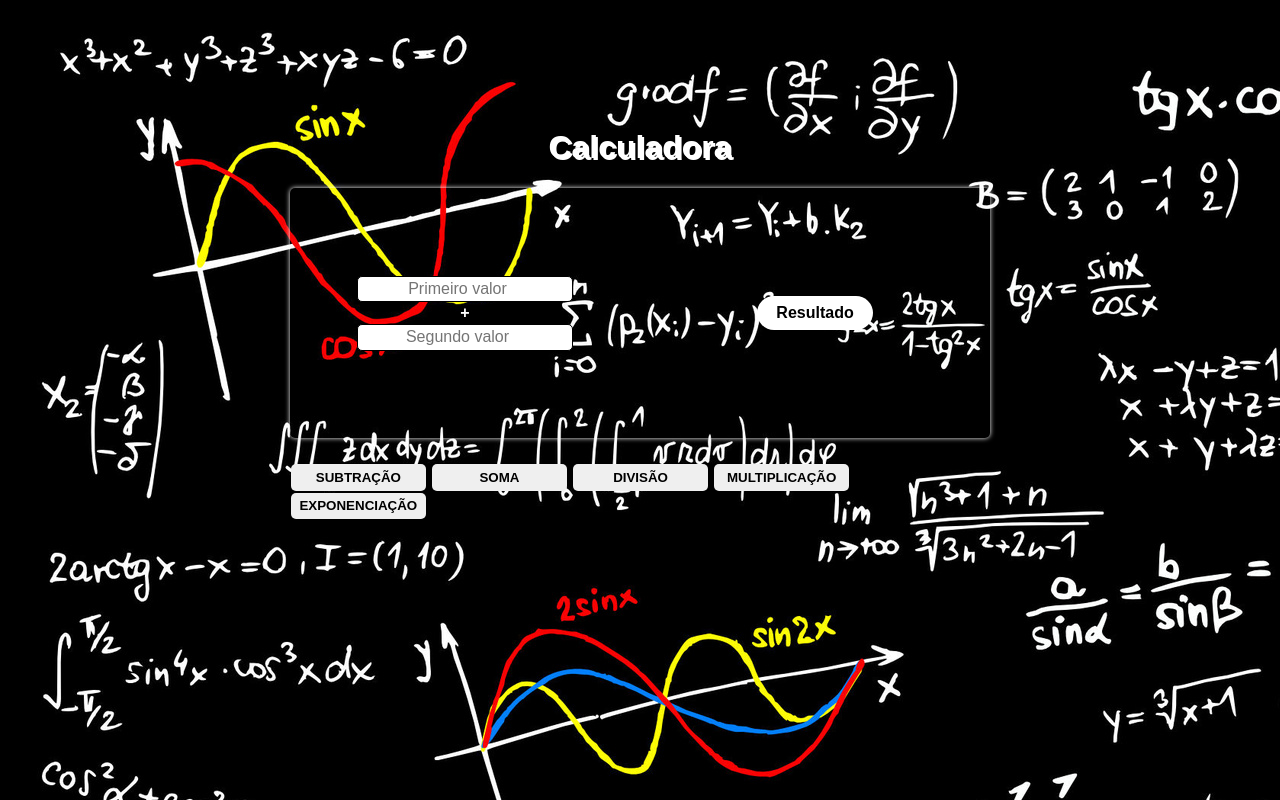
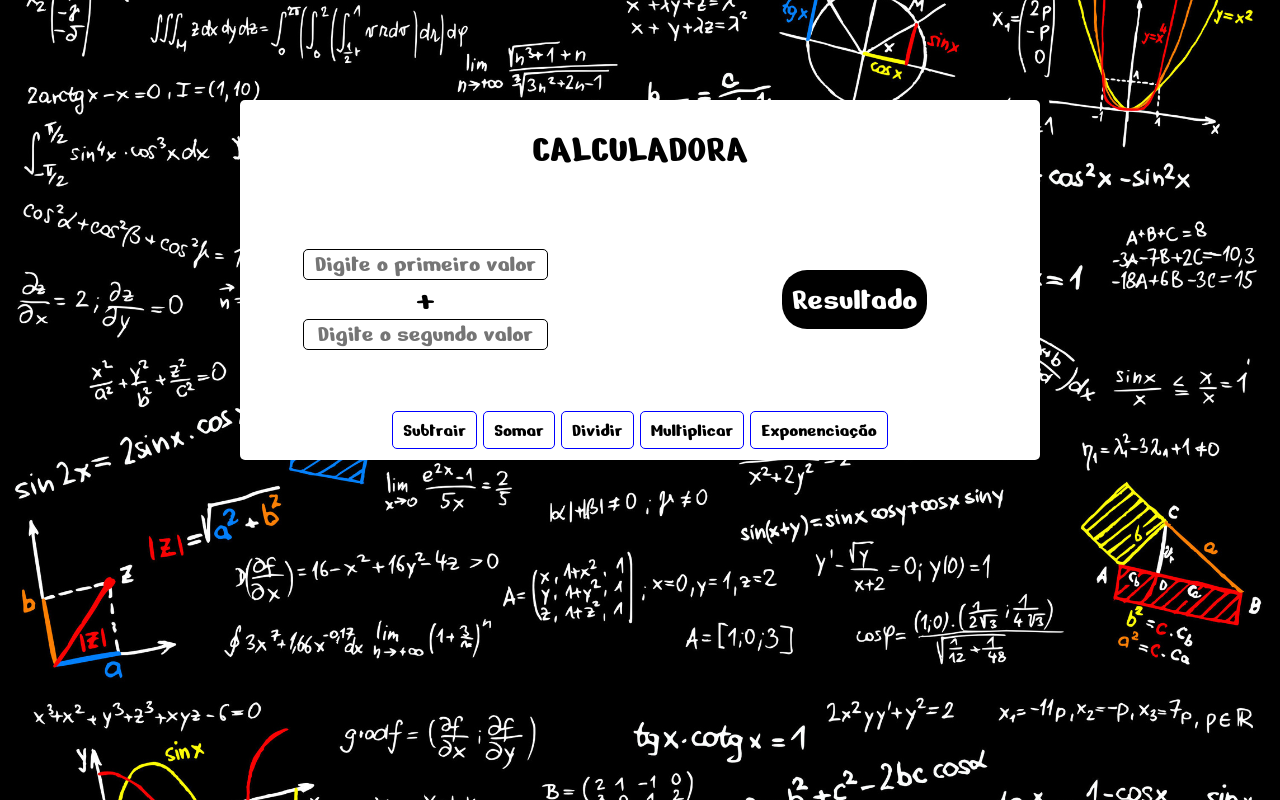
Before and after one commit to SirDnx/front-end-evolution, a plain HTML site: page calculadora/index.html in a window 1280 px wide. Drawn offline with Linux system fonts and the light colour scheme.

Commit message:
Calculadora, código e aparência refatorados

```diff
--- /dev/null
+++ b/calculadora/css/style.css
@@ -0,0 +1,117 @@
+@charset "UTF-8";
+
+@import url('https://fonts.googleapis.com/css2?family=Nerko+One&display=swap');
+
+:root{
+    --fonte: 'Nerko One', cursive;
+    --cor-hover: rgb(72, 235, 72);
+}
+
+*{
+    margin: 0px;
+    padding: 0px;
+    box-sizing: border-box;
+    font-family: var(--fonte);
+    font-weight: lighter;
+}
+
+body{
+    background-image: url(../img/fundo.jpg);
+    background-size: cover;
+    background-repeat: repeat-y;
+    background-position: center;
+}
+
+#caixa-principal{
+    background-color: white;
+    margin: auto;
+    max-width: 800px;
+    text-align: center;
+    border-radius: 5px;
+    margin-top: 100px;
+    padding: 10px;
+}
+
+header{
+    width: 100%;
+}
+
+h1{
+    font-size: 2.5em;
+    display: inline-block;
+    color: rgb(0, 0, 0);
+    padding: 15px;
+}
+
+main{
+    width: 100%;
+    display: flex;
+    justify-content: space-between;
+}
+
+#caixa-inputs{
+    width: 45%;
+    display: inline-block;
+    padding: 10px;
+    margin: 50px 0px;
+}
+
+div > input{
+    font-size: 1.5em;
+    text-align: center;
+    border-radius: 5px;
+    border: 1px solid black;
+    outline: 0;
+}
+
+#sinal{
+    font-size: 2em;
+    color: black;
+}
+
+#resultado{
+    width: 45%;
+    display: -webkit-box;
+    display: -moz-box;
+    display: -ms-flexbox;
+    display: -webkit-flex;
+    display: flex;
+    align-items: center;
+}
+
+#resultado-view{
+    color: white;
+    font-size: 2em;
+    width: 100%;
+    text-align: center;
+}
+
+#resultado-texto{
+    border-radius: 25px;
+    background-color: black;
+    padding: 10px;
+}
+
+#botoes{
+    width: 100%;
+}
+
+footer > input{
+    height: 2em;
+    margin: 1px;
+    padding: 0px 10px;
+    border-radius: 5px;
+    border: 1px solid blue;
+    background-color: transparent;
+    font-size: 1.2em;
+    transition: .3s;
+}
+
+input::-webkit-inner-spin-button{
+    -webkit-appearance: none;
+}
+
+footer > input:hover{
+    background-color: var(--cor-hover);
+    cursor: pointer;
+}
--- a/calculadora/index.html
+++ b/calculadora/index.html
@@ -2,29 +2,41 @@
 <html lang="pt-BR">
 <head>
     <meta charset="UTF-8">
-    <meta http-equiv="X-UA-Compatible" content="IE=edge">
     <meta name="viewport" content="width=device-width, initial-scale=1.0">
+    <meta name="description" content="calculadora simples javascript">
+    <meta name="keywords" content="calculadora js, calculadora simples, javascript">
+    <meta name="author" content="SirDnx">
     <title>Calculadora</title>
-    <link rel="stylesheet" href="style.css" type="text/css">
+    <link rel="stylesheet" href="./css/style.css" type="text/css">
+    <link rel="shortcut icon" href="img/mais.png" type="image/x-icon">
 </head>
 <body>
-    <div id="cordefundo">
-        <h1>Calculadora</h1>
-        <div class="coco">
-            <main>
-                <input type="number" name="txtn1" id="txtn1" placeholder="Primeiro valor"> <div id="sinal"><strong>+</strong></div>
-                <input type="number" name="txtn2" id="txtn2" placeholder="Segundo valor">
-            </main>
-           <div id="resul" class="resultado"><strong>Resultado</strong></div>
-        </div>
-        <div class="cocoo">
-            <button type="submit" onclick="subtrair()">SUBTRAÇÃO</button>
-            <button type="submit" onclick="Somar()">SOMA</button>
-            <button type="submit" onclick="dividir()">DIVISÃO</button>
-            <button type="submit" onclick="multiplicar()">MULTIPLICAÇÃO</button>
-            <button type="submit" onclick="exponenciar()">EXPONENCIAÇÃO</button>
-        </div>
+    <div id="caixa-principal">
+        <header>
+            <h1>CALCULADORA</h1>
+        </header>
+        <main>
+            <div id="caixa-inputs">
+                <input type="number" name="txtn1" id="txtn1" placeholder="Digite o primeiro valor">
+                <div id="sinal">
+                    +
+                </div>
+                <input type="number" name="txtn2" id="txtn2" placeholder="Digite o segundo valor">
+            </div>
+            <div id="resultado">
+                <div id="resultado-view">
+                    <strong id="resultado-texto">Resultado</strong>
+                </div>
+            </div>
+        </main>
+        <footer id="botoes">
+            <input type="submit" value="Subtrair" onclick="subtrair()">
+            <input type="submit" value="Somar" onclick="Somar()">
+            <input type="submit" value="Dividir" onclick="dividir()">
+            <input type="submit" value="Multiplicar" onclick="multiplicar()">
+            <input type="submit" value="Exponenciação" onclick="exponenciar()">
+        </footer>
     </div>
-    <script src="main.js"></script>
+    <script src="./js/main.js" type="text/javascript"></script>
 </body>
 </html>
--- a/calculadora/main.js
+++ b/calculadora/js/main.js
@@ -3,7 +3,7 @@ function subtrair(){
     var m = window.document.getElementById('sinal')
     var tn1 = window.document.getElementById('txtn1')
     var tn2 = window.document.getElementById('txtn2')
-    var res = window.document.getElementById('resul')
+    var res = window.document.getElementById('resultado-texto')
     var n1 = Number(tn1.value)
     var n2 = Number(tn2.value)
     var s = n1 - n2
@@ -15,7 +15,7 @@ function Somar(){
     var m = window.document.getElementById('sinal')
     var tn1 = window.document.getElementById('txtn1')
     var tn2 = window.document.getElementById('txtn2')
-    var res = window.document.getElementById('resul')
+    var res = window.document.getElementById('resultado-texto')
     var n1 = Number(tn1.value)
     var n2 = Number(tn2.value)
     var s = n1 + n2
@@ -27,7 +27,7 @@ function dividir(){
     var m = window.document.getElementById('sinal')
     var tn1 = window.document.getElementById('txtn1')
     var tn2 = window.document.getElementById('txtn2')
-    var res = window.document.getElementById('resul')
+    var res = window.document.getElementById('resultado-texto')
     var n1 = Number(tn1.value)
     var n2 = Number(tn2.value)
     var s = n1 / n2
@@ -39,19 +39,19 @@ function multiplicar(){
     var m = window.document.getElementById('sinal')
     var tn1 = window.document.getElementById('txtn1')
     var tn2 = window.document.getElementById('txtn2')
-    var res = window.document.getElementById('resul')
+    var res = window.document.getElementById('resultado-texto')
     var n1 = Number(tn1.value)
     var n2 = Number(tn2.value)
     var s = n1 * n2
     res.innerText = s
-    m.innerHTML = '*'
+    m.innerHTML = 'x'
 }
 
 function exponenciar(){
     var m = window.document.getElementById('sinal')
     var tn1 = window.document.getElementById('txtn1')
     var tn2 = window.document.getElementById('txtn2')
-    var res = window.document.getElementById('resul')
+    var res = window.document.getElementById('resultado-texto')
     var n1 = Number(tn1.value)
     var n2 = Number(tn2.value)
     var s = n1 ** n2
--- a/calculadora/style.css
+++ /dev/null
@@ -1,83 +0,0 @@
-*{
-    font-family: Arial, Helvetica, sans-serif;
-}
-
-body{
-    background-image: url(img/fundo.jpg);
-}
-
-body > div{
-    padding-top: 100px;
-}
-
-h1{
-    text-align: center;
-    color: white;
-    text-shadow: 2px 2px 0px white;
-}
-
-.coco{
-    margin: auto;
-    width: 700px;
-    height: 250px;
-    text-align: center;
-    display: flex;
-    border-radius: 5px;
-    box-shadow: 0px 0px 5px white;
-
-    margin-bottom: 25px;
-}
-
-main{
-    height: 100%;
-    width: 50%;
-}
-
-div#sinal{
-    color: white;
-}
-
-.cocoo{
-    width: 700px;
-    margin: auto;
-}
-
-div#resul{
-    width: 100px;
-    margin: auto;
-    padding: 0.5em;
-    background-color: white;
-    border-radius: 25px;
-}
-
-button{
-    height: 2em;
-    margin: 1px;
-    border-radius: 5px;
-    border: none;
-    font-weight: bolder;
-    width: 10.1em;
-}
-
-input{
-    text-align: center;
-    font-size: 1em;
-    border-radius: 5px;
-    border: black solid 1px;
-    margin: 2px;
-    padding: 0.2em;
-    outline: 0;
-}
-
-input#txtn1{
-    margin-top: 88px;
-}
-
-button:hover{
-    background-color: rgb(72, 235, 72);
-}
-
-.resultado{
-    width: 100%;
-    text-align: center;
-}
```
Also changed, not shown: calculadora/img/mais.png (added).
